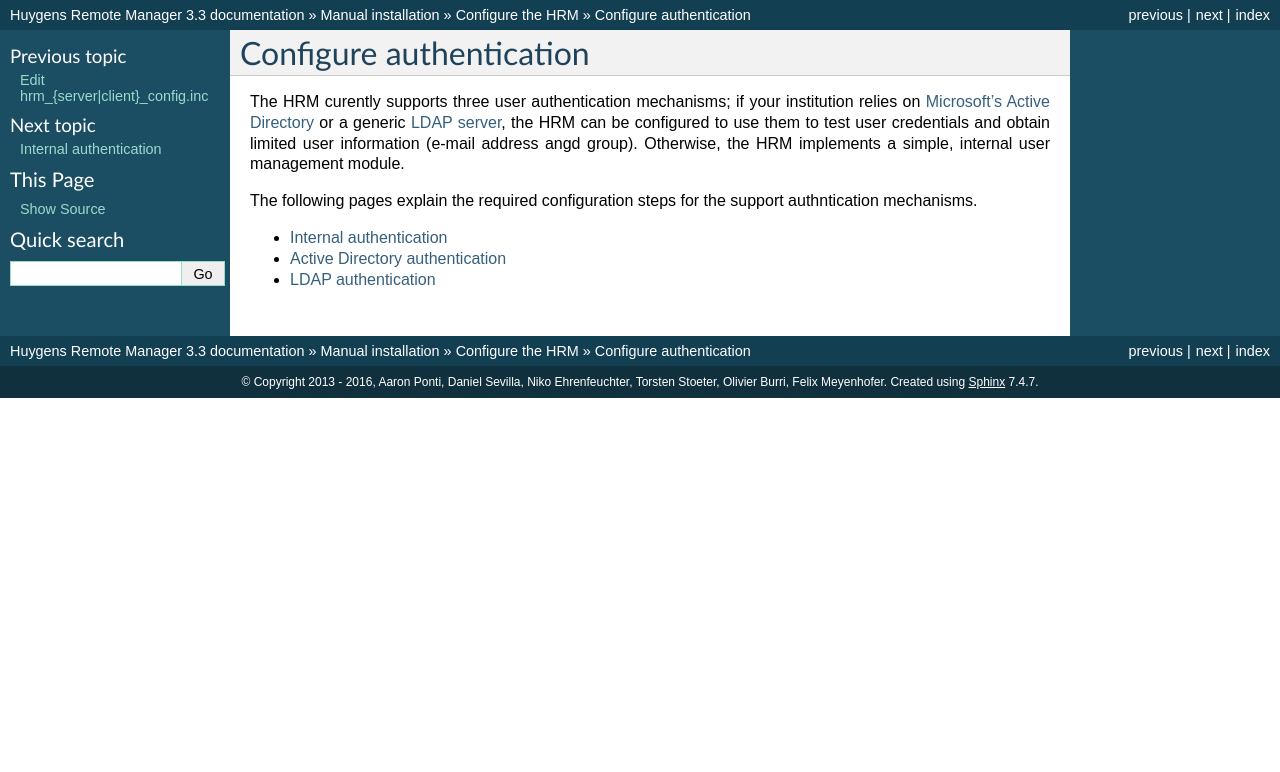
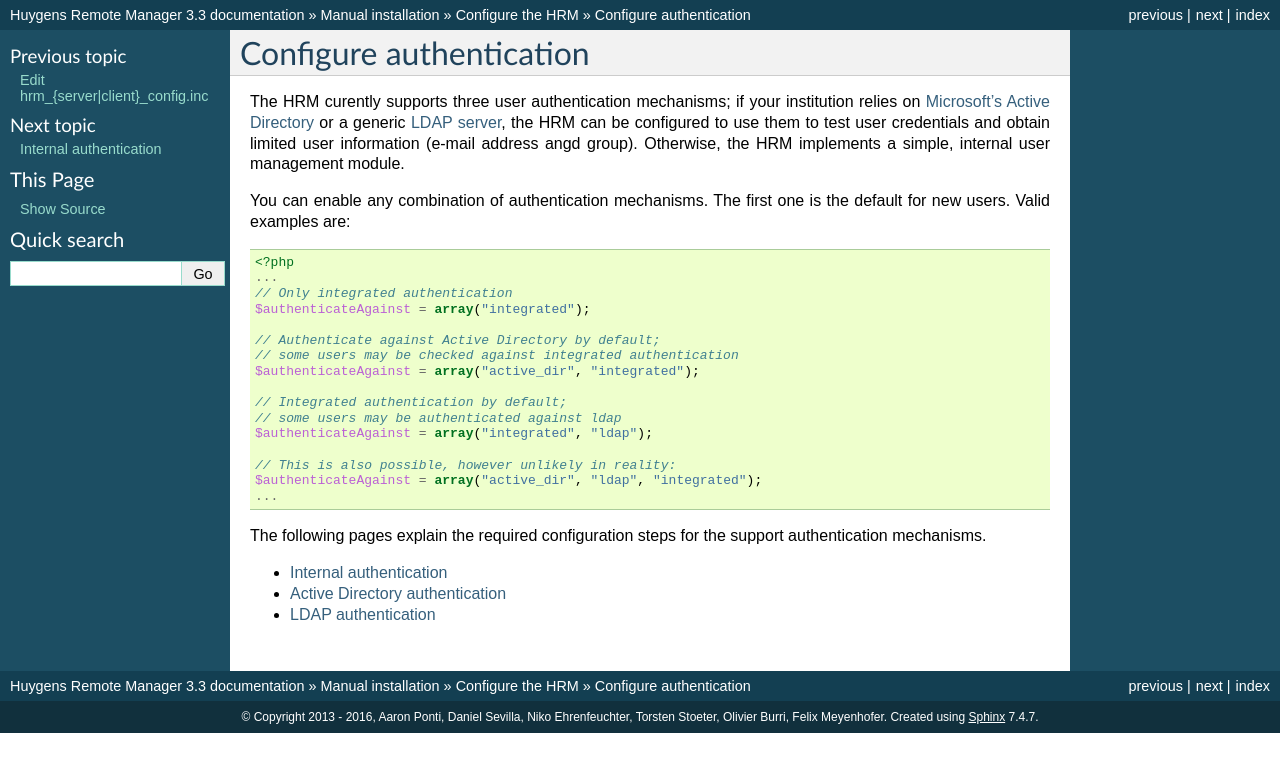
Before and after one commit to aarpon/hrm_docs, a Sphinx documentation site: the page built from docs/admin/configure_auth.rst, in a window 1280 px wide. Shown: the top 772 px of the page. Built offline with Sphinx 7.4.7, drawn with Linux system fonts in a browser that asks for light colours.

Commit message:
More documentation on authentication.

```diff
--- a/docs/admin/activedir_auth.rst
+++ b/docs/admin/activedir_auth.rst
@@ -6,14 +6,13 @@
 Active Directory authentication
 *******************************
 
-To enable Active Directory authentication, please set the ``$authenticateAgainst`` variable to "ACTIVE_DIR" in ``$HRM_CONFIG/hrm_client_config.inc`` and in ``$HRM_CONFIG/hrm_server_config.inc``
+To enable Active Directory authentication, please add "active_dir" to the ``$authenticateAgainst`` array in ``$HRM_CONFIG/hrm_client_config.inc`` and in ``$HRM_CONFIG/hrm_server_config.inc``
 
 .. code-block:: php
 
     <?php
     ...
-    // Authentication type: MYSQL, ACTIVE_DIR or LDAP
-    $authenticateAgainst = "ACTIVE_DIR";
+    $authenticateAgainst = array("active_dir");
     ...
 
 Then, copy ``$HRM_SAMPLES/active_directory.config.inc.sample`` to ``$HRM_CONFIG/active_directory.config.inc`` and edit it.
--- a/docs/admin/configure_auth.rst
+++ b/docs/admin/configure_auth.rst
@@ -6,7 +6,28 @@ Configure authentication
 
 The HRM curently supports three user authentication mechanisms; if your institution relies on `Microsoft's Active Directory <http://en.wikipedia.org/wiki/Active_Directory>`_ or a generic `LDAP server <http://en.wikipedia.org/wiki/Lightweight_Directory_Access_Protocol>`_, the HRM can be configured to use them to test user credentials and obtain limited user information (e-mail address angd group). Otherwise, the HRM implements a simple, internal user management module.
 
-The following pages explain the required configuration steps for the support authntication mechanisms.
+You can enable any combination of authentication mechanisms. The first one is the default for new users. Valid examples are:
+
+.. code-block:: php
+
+    <?php
+    ...
+    // Only integrated authentication
+    $authenticateAgainst = array("integrated");
+
+    // Authenticate against Active Directory by default;
+    // some users may be checked against integrated authentication
+    $authenticateAgainst = array("active_dir", "integrated");
+
+    // Integrated authentication by default;
+    // some users may be authenticated against ldap
+    $authenticateAgainst = array("integrated", "ldap");
+
+    // This is also possible, however unlikely in reality:
+    $authenticateAgainst = array("active_dir", "ldap", "integrated");
+    ...
+
+The following pages explain the required configuration steps for the support authentication mechanisms.
 
 .. toctree::
    :maxdepth: 1
--- a/docs/admin/ldap_auth.rst
+++ b/docs/admin/ldap_auth.rst
@@ -6,14 +6,13 @@
 LDAP authentication
 *******************
 
-To enable LDAP authentication, please set the ``$authenticateAgainst`` variable to "LDAP" in ``$HRM_CONFIG/hrm_client_config.inc`` and in ``$HRM_CONFIG/hrm_server_config.inc``
+To enable LDAP authentication, please add "ldap" to the ``$authenticateAgainst`` array in ``$HRM_CONFIG/hrm_client_config.inc`` and in ``$HRM_CONFIG/hrm_server_config.inc``
 
 .. code-block:: php
 
     <?php
     ...
-    // Authentication type: MYSQL, ACTIVE_DIR or LDAP
-    $authenticateAgainst = "LDAP";
+    $authenticateAgainst = array("ldap");
     ...
 
 Then, copy ``$HRM_SAMPLES/ldap.config.inc.sample`` to ``$HRM_CONFIG/ldap.config.inc`` and edit it.
```
Also changed, not shown: docs/admin/internal_auth.rst (+2 -7 lines).
